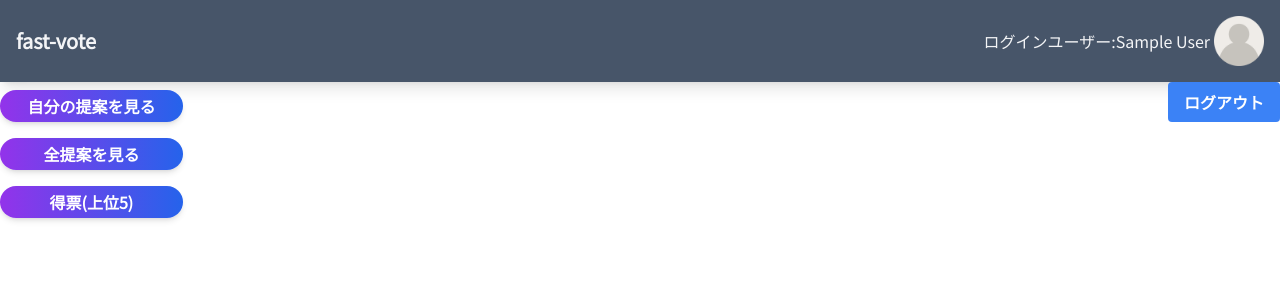
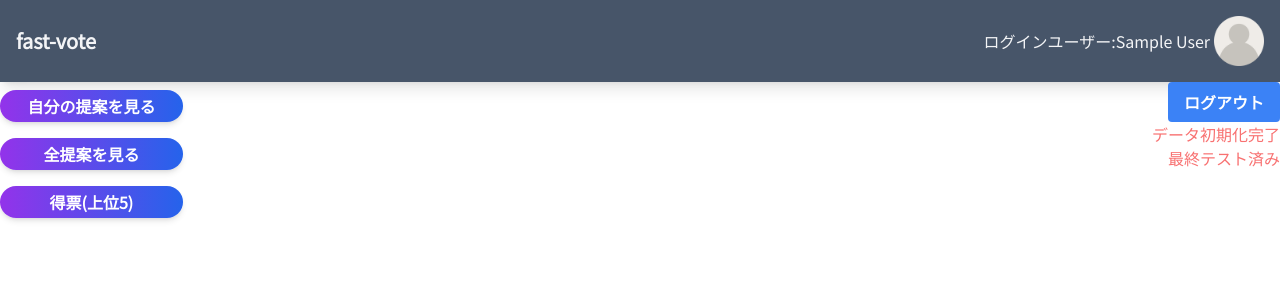
Before and after one commit to naoki1117/fast-vote, a Next.js app: page /dashboard in a window 1280 px wide. Shown: the top 300 px of the page. Built offline with nearby package versions, Linux system fonts and the light colour scheme; no server answers; sample sign-in values are in the browser's storage.

Commit message:
jhlfhvjlh

```diff
--- a/app/dashboard/page.tsx
+++ b/app/dashboard/page.tsx
@@ -90,6 +90,10 @@ const Page = () => {
           >
             ログアウト
           </button>
+          <div>
+            <p className=" text-red-400">データ初期化完了</p>
+            <p className="text-red-400">最終テスト済み</p>
+          </div>
         </div>
       </div>
     </div>
```
